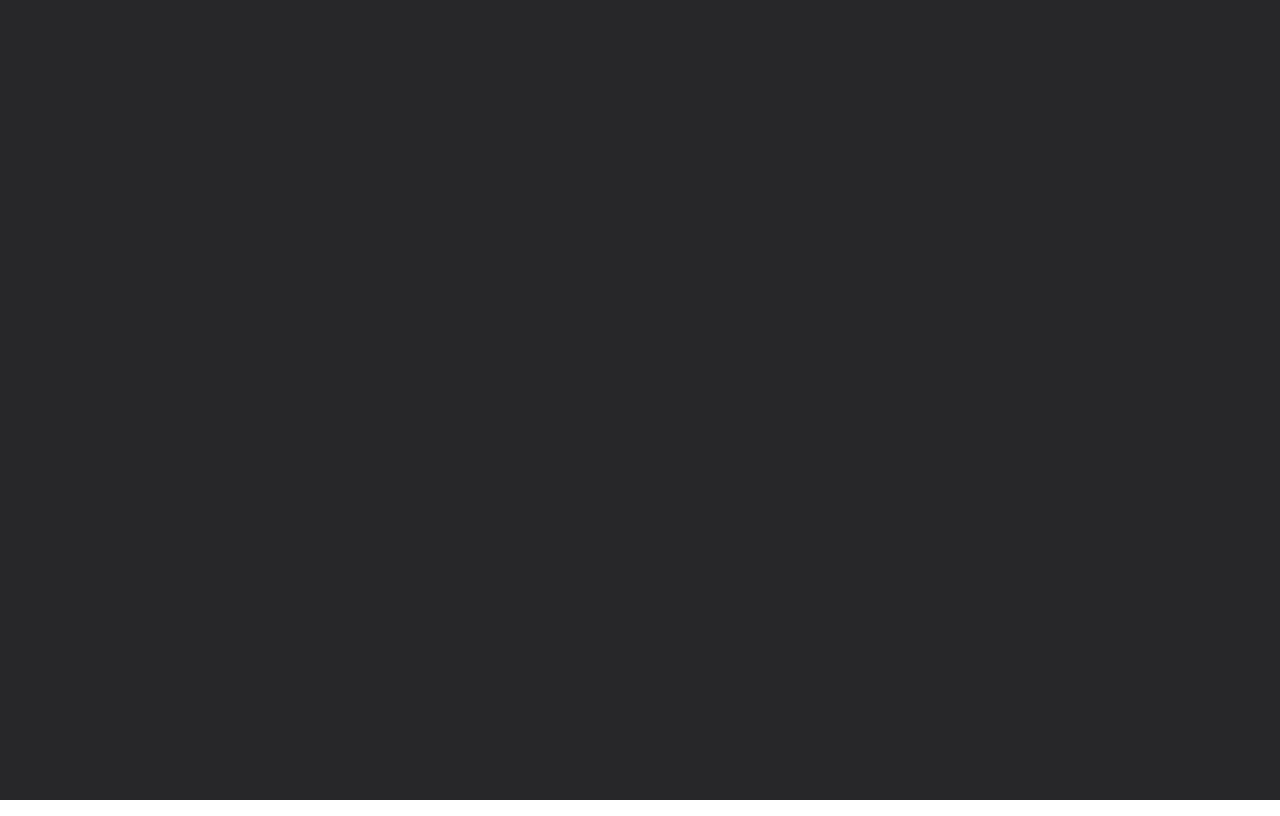
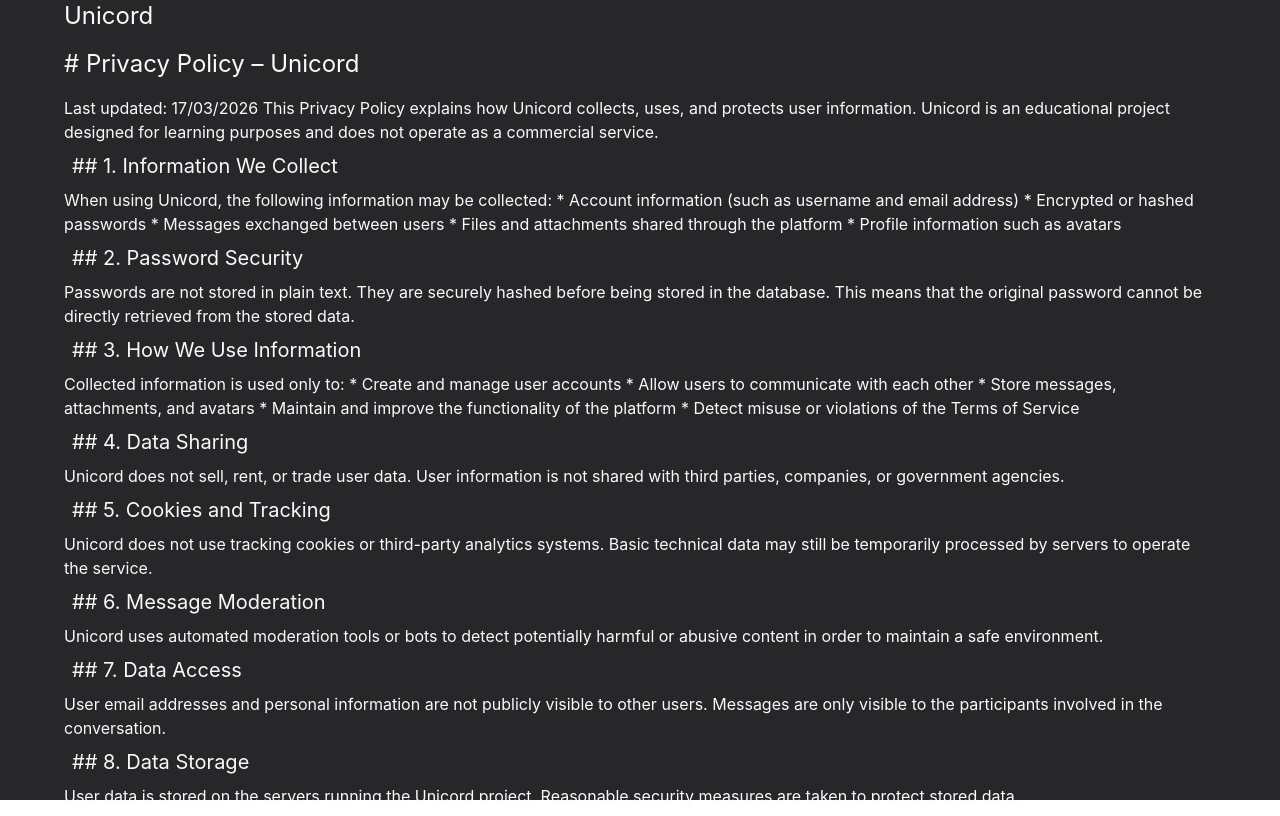
Before and after one commit to etienne-hd/transcendence, a React (Vite) app in the folder src/frontend/: page /conditions in a window 1280 px wide. Before the commit this address had no page. Built offline with nearby package versions, Linux system fonts and the light colour scheme.

Commit message:
feat(legal): privacy policy

```diff
--- /dev/null
+++ b/src/frontend/src/components/Auth/ConditionsContent.tsx
@@ -0,0 +1,64 @@
+function ConditionsContent() {
+  return (
+    <div className="text-left">
+      <h1 className="text-2xl my-4">Unicord</h1>
+      <h1 className="text-2xl my-4"># Privacy Policy – Unicord </h1>
+      <p className="my-2">
+        Last updated: 17/03/2026 This Privacy Policy explains how Unicord
+        collects, uses, and protects user information. Unicord is an educational
+        project designed for learning purposes and does not operate as a
+        commercial service.
+      </p>
+      <h2 className="text-xl m-2">## 1. Information We Collect</h2>
+      <p className="my-2">
+        When using Unicord, the following information may be collected: *
+        Account information (such as username and email address) * Encrypted or
+        hashed passwords * Messages exchanged between users * Files and
+        attachments shared through the platform * Profile information such as
+        avatars
+      </p>
+      <h2 className="text-xl m-2">## 2. Password Security</h2>
+      <p className="my-2">
+        Passwords are not stored in plain text. They are securely hashed before
+        being stored in the database. This means that the original password
+        cannot be directly retrieved from the stored data.
+      </p>
+      <h2 className="text-xl m-2">## 3. How We Use Information</h2>
+      <p className="my-2">
+        Collected information is used only to: * Create and manage user accounts
+        * Allow users to communicate with each other * Store messages,
+        attachments, and avatars * Maintain and improve the functionality of the
+        platform * Detect misuse or violations of the Terms of Service
+      </p>
+      <h2 className="text-xl m-2">## 4. Data Sharing</h2>
+      <p className="my-2">
+        Unicord does not sell, rent, or trade user data. User information is not
+        shared with third parties, companies, or government agencies.
+      </p>
+      <h2 className="text-xl m-2">## 5. Cookies and Tracking</h2>
+      <p className="my-2">
+        Unicord does not use tracking cookies or third-party analytics systems.
+        Basic technical data may still be temporarily processed by servers to
+        operate the service.
+      </p>
+      <h2 className="text-xl m-2">## 6. Message Moderation</h2>
+      <p className="my-2">
+        Unicord uses automated moderation tools or bots to detect potentially
+        harmful or abusive content in order to maintain a safe environment.
+      </p>
+      <h2 className="text-xl m-2">## 7. Data Access</h2>
+      <p className="my-2">
+        User email addresses and personal information are not publicly visible
+        to other users. Messages are only visible to the participants involved
+        in the conversation.
+      </p>
+      <h2 className="text-xl m-2">## 8. Data Storage</h2>
+      <p className="my-2">
+        User data is stored on the servers running the Unicord project.
+        Reasonable security measures are taken to protect stored data.
+      </p>
+    </div>
+  );
+}
+
+export default ConditionsContent;
--- a/src/frontend/src/components/Auth/RegisterForm.tsx
+++ b/src/frontend/src/components/Auth/RegisterForm.tsx
@@ -172,7 +172,11 @@ function RegisterForm() {
               <label className={errors.conditions && "text-error"}>
                 Accept{" "}
                 <a href="/terms" className="underline">
-                  General Terms and Conditions
+                  General Terms
+                </a>{" "}
+                and{" "}
+                <a href="/conditions" className="underline">
+                  Conditions
                 </a>
               </label>
             </div>
--- a/src/frontend/src/main.tsx
+++ b/src/frontend/src/main.tsx
@@ -13,8 +13,8 @@ import UserContextProvider from "./context/UserContext.tsx";
 import FriendListContextProvider from "./context/FriendListContext.tsx";
 import MessageContextProvider from "./context/MessageContext.tsx";
 import WebSocketContextProvider from "./context/WebSocketContext.tsx";
-import TermsContent from "./components/Auth/Terms.tsx";
 import Terms from "./pages/Auth/Terms.tsx";
+import Conditions from "./pages/Auth/Conditions.tsx";
 
 createRoot(document.getElementById("root")!).render(
   <StrictMode>
@@ -34,6 +34,7 @@ createRoot(document.getElementById("root")!).render(
                         {/*Auth Routes*/}
                         <Route path="/auth" element={<Register />}></Route>
                         <Route path="/terms" element={<Terms />} />
+                        <Route path="/conditions" element={<Conditions />} />
 
                         <Route
                           path="/message/:id"
--- /dev/null
+++ b/src/frontend/src/pages/Auth/Conditions.tsx
@@ -0,0 +1,18 @@
+import ConditionsContent from "../../components/Auth/ConditionsContent";
+import PageWrapper from "../../components/PageWrapper";
+
+function Conditions() {
+  return (
+    <>
+      <PageWrapper
+        className="justify-center items-center p-16"
+        needLog={false}
+        redirectLog="/"
+      >
+        <ConditionsContent />
+      </PageWrapper>
+    </>
+  );
+}
+
+export default Conditions;
```
